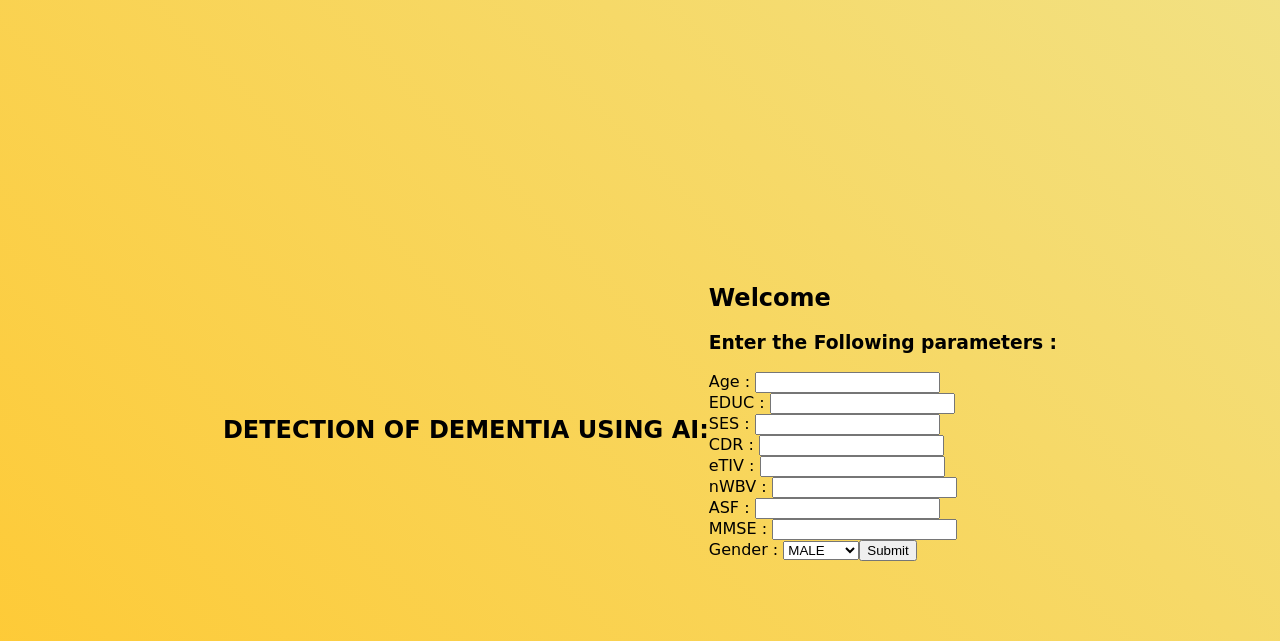
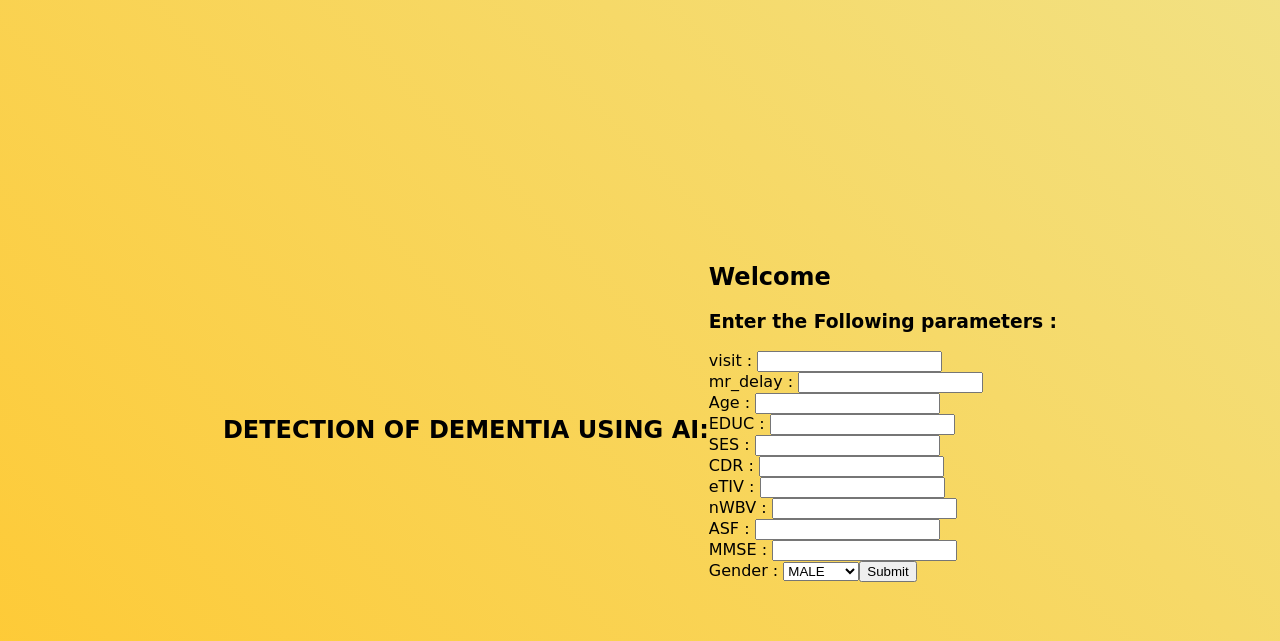
Before and after one commit to SiddharthaShandilya/Dementia_detection_using_AI, a Flask app: template templates/home.html in a window 1280 px wide. Shown: the top 641 px of the page. Run offline with Flask 2, Linux system fonts and the light colour scheme; the template is opened without the code that fills it, so the values that code supplies are empty; parts of the project's set-up code (start-up, migrations or seed data) failed here and were passed over.

Commit message:
template is customized for xgboost algorithms

```diff
--- a/templates/home.html
+++ b/templates/home.html
@@ -26,6 +26,13 @@ VM = request.form["Maximum_wind_speed"]
 <form action="/dem_predict" method="POST">
 
 
+<label for="visit">visit : </label>
+<input type="number" id="visit" name="visit">
+<br>
+
+<label for="mr_delay">mr_delay : </label>
+<input type="number" id="mr_delay" name="mr_delay">
+<br>
 
 
 <label for="Age">Age : </label>
@@ -40,7 +47,7 @@ VM = request.form["Maximum_wind_speed"]
 <br>
 
 <label for="CDR">CDR : </label>
-<input type="number" id="CDR" name="CDR">
+<input type="text" id="CDR" name="CDR">
 <br>
 
 <label for="eTIV">eTIV : </label>
```
